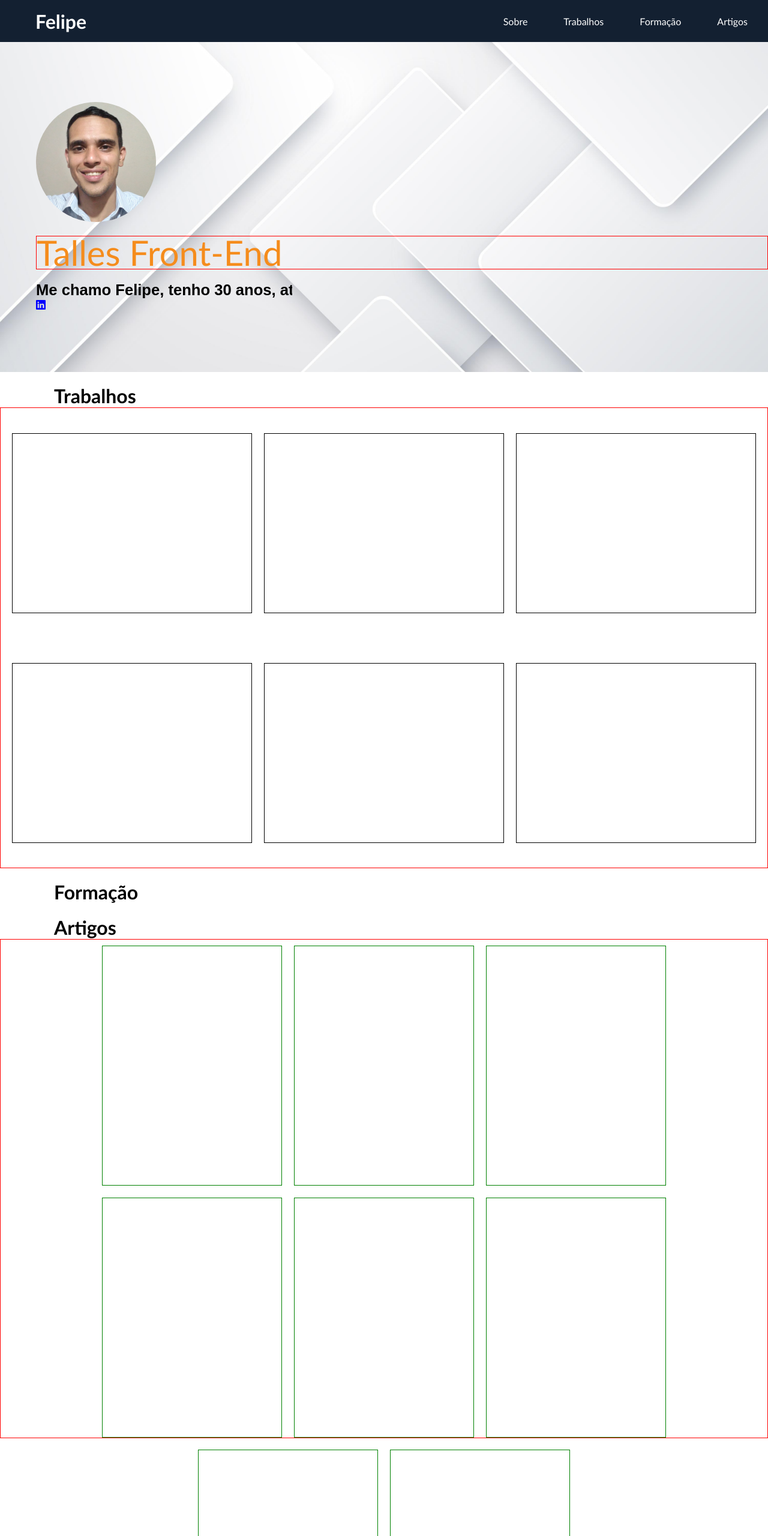
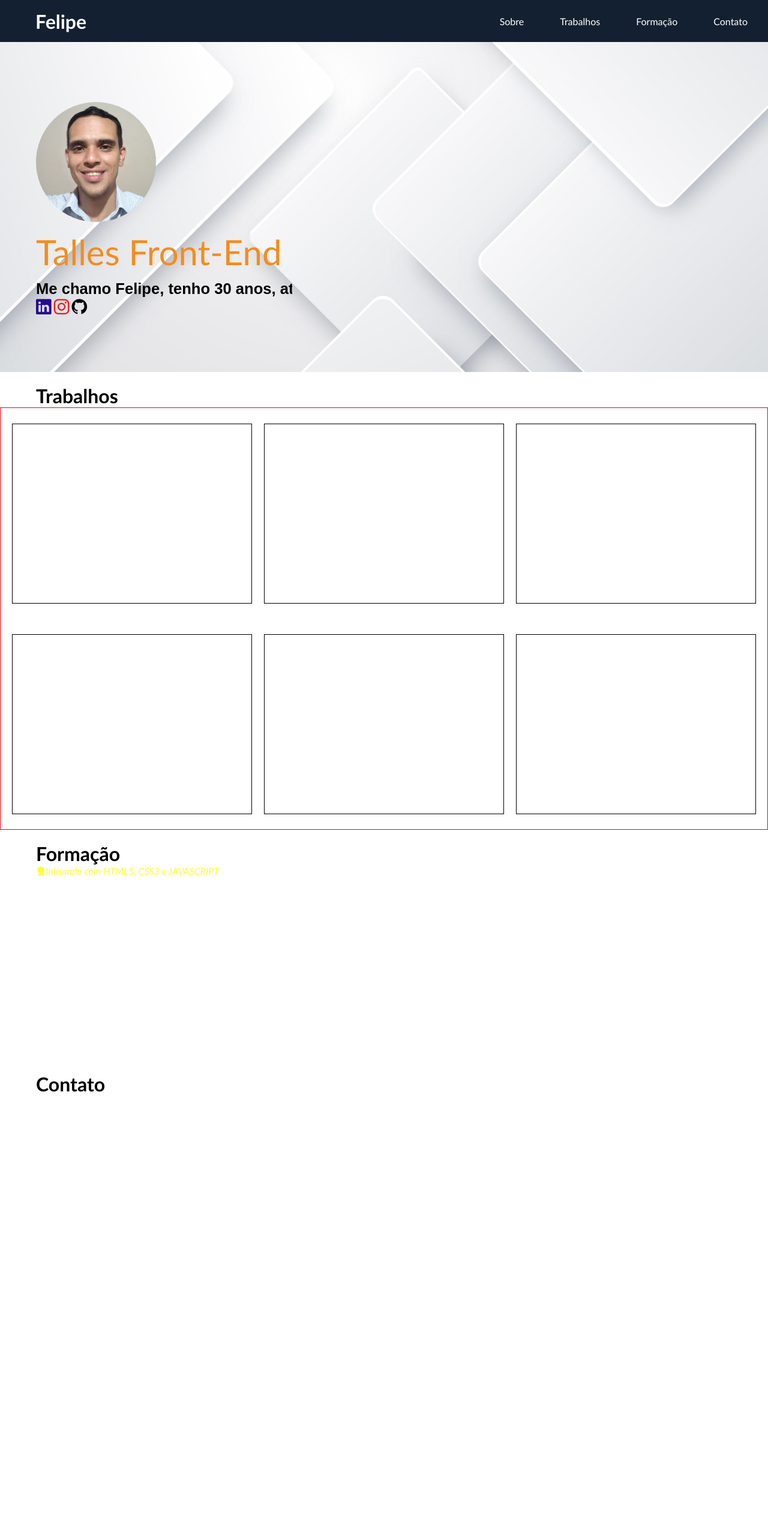
Before and after one commit to Felipemelo28/Portfolio-updated, a plain HTML site: page index.html in a window 1280 px wide. Shown: the top 2560 px of the page at 60% size. After the commit the page ends 1826 px from the top, so only its background shows below. Drawn offline with nearby package versions, Linux system fonts and the light colour scheme.

Commit message:
Alteração em artigos, agora está como contato

```diff
--- a/css/style.css
+++ b/css/style.css
@@ -12,6 +12,8 @@ body {
 /*Inicio navegação*/
 
 header {
+  position: sticky;
+  top: 0;
   background: rgb(19, 32, 49);
   width: 100%;
   padding: auto;
@@ -78,7 +80,6 @@ a {
 }
 
 .profile h1 {
-  border: 1px solid red;
   color: #f58c1c;
   text-transform: capitalize;
   font-size: 58px;
@@ -99,12 +100,26 @@ a {
   animation: typing 10s steps(10), blinking 0.5s;
 }
 
-.profile i {
-  color: blue;
-  margin: 20px 0 0 60px;
-  background-size: cover;
+/*Fim perfil*/
+
+/*formatando icones */
+
+.link {
+  color: #270993;
+  margin: 0 0 0 60px;
+  font-size: 1.6rem;
+
 }
-/*Fim perfil*/
+
+.insta {
+  color: #fb0707ee;
+  font-size: 1.6rem;
+}
+
+.git {
+  color: #000000;
+  font-size: 1.6rem;
+}
 
 /* Inicio Main*/
 .box-items {
@@ -113,7 +128,7 @@ a {
 }
 .main {
   border: 1px solid red;
-  height: 60vw;
+  height: 55vw;
   display: flex;
   flex-direction: row;
   flex-wrap: wrap;
@@ -133,28 +148,21 @@ a {
   transition: .6s;
 }
 
-.section {
-  border: 1px solid red;
-  height: 65vw;;
-  display: flex;
-  flex-direction: row;
-  flex-wrap: wrap;
-  justify-content: center;
-  align-items: center;
+.estudo {
+  height: 30vw;
+  width: 100%;
 }
 
-.artigos {
-  border: 1px solid green;
-  background: white;
-  width: 300px;
-  height: 400px;
-  margin: 10px;
+.estudo i {
+  color: #fffb03cc;
+  margin: 10px 0 0 60px;
 }
 
 /*Formatando titulos*/
 .titulo {
-  width: 150px;
-  margin: 20px 0 0 90px;
+  width: 30px;
+  margin: 0 0 0 60px;
+  padding: 20px 0 0 0;
 }
 
 /*Inicio menu hamburguer*/
--- a/index.html
+++ b/index.html
@@ -26,7 +26,7 @@
           <li class="nav-item"><a href="#Sobre" class="nav-link">Sobre</a></li>
           <li class="nav-item"><a href="#Trabalhos" class="nav-link">Trabalhos</a></li>
           <li class="nav-item"><a href="#Formação" class="nav-link">Formação</a></li>
-          <li class="nav-item"><a href="#Artigos" class="nav-link">Artigos</a></li>
+          <li class="nav-item"><a href="#Contato" class="nav-link">Contato</a></li>
         </ul>
         <div class="hamburguer">
           <span class="bar"></span>
@@ -43,9 +43,11 @@
     <main id="Sobre" class="capa">
       <section class="profile">
         <img src="img/perfil.png" alt="">
-        <h1 class="text">Talles Front-End</h1>
+        <h1>Talles Front-End</h1>
         <p>Me chamo Felipe, tenho 30 anos, atualmente estudo front-end</p>
-        <a href="https://www.linkedin.com/in/felipemelo-developer/"><i class="bi bi-linkedin"></i></a>
+        <a class="link" href="https://www.linkedin.com/in/felipemelo-developer/"><i class="bi bi-linkedin"></i></a>
+        <a class="insta" href=""><i class="bi bi-instagram"></i></a>
+        <a class="git" href=""><i class="bi bi-github"></i></a>
       </section>
     </main>
     <!-- Fim Perfil -->
@@ -75,48 +77,14 @@
         </article>
       </main>
 
-      <h1 id="Formação" class="titulo">Formação</h1>
-
-      <div>
-
+      <div class="estudo">
+        <div>
+          <h1 id="Formação" class="titulo">Formação</h1>
+          <i class="bi bi-award-fill">Iniciando com HTML5, CSS3 e JAVASCRIPT</i>
+        </div>
       </div>
 
-      <h1 id="Artigos" class="titulo">Artigos</h1>
-
-      <section class="section">
-        <article class="artigos">
-          <img src="">
-          <h3></h3>
-        </article>
-        <article class="artigos">
-          <img src="">
-          <h3></h3>
-        </article>
-        <article class="artigos">
-          <img src="">
-          <h3></h3>
-        </article>
-        <article class="artigos">
-          <img src="">
-          <h3></h3>
-        </article>
-        <article class="artigos">
-          <img src="">
-          <h3></h3>
-        </article>
-        <article class="artigos">
-          <img src="">
-          <h3></h3>
-        </article>
-        <article class="artigos">
-          <img src="">
-          <h3></h3>
-        </article>
-        <article class="artigos">
-          <img src="">
-          <h3></h3>
-        </article>
-      </section>
+      <h1 id="Contato" class="titulo">Contato</h1>
 
     </div>
 
```
